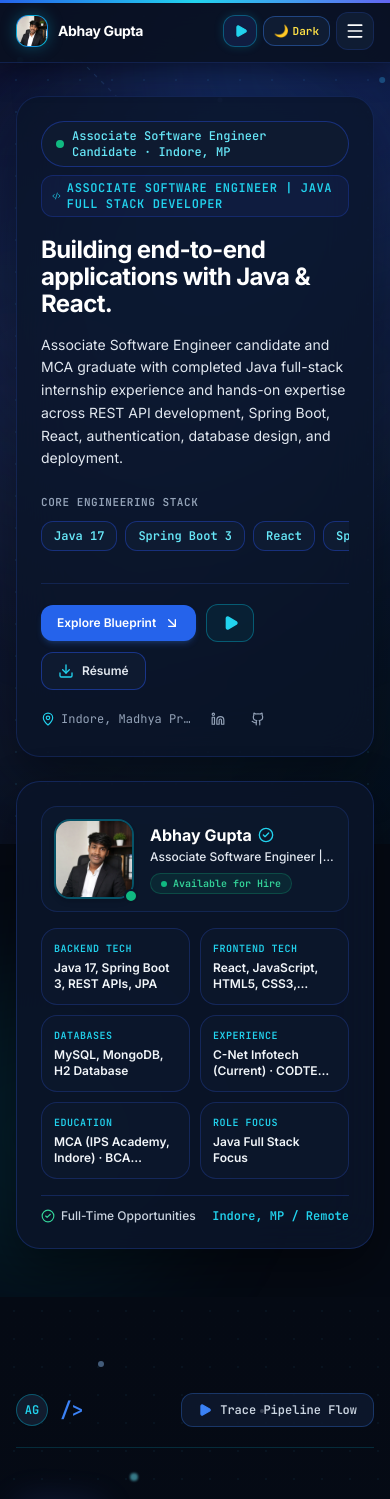
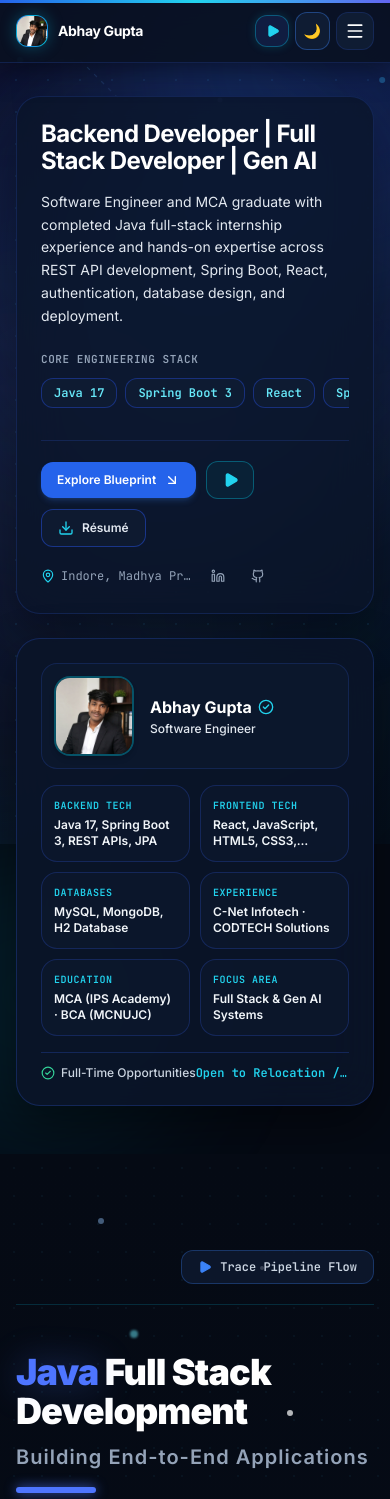
Before and after one commit to AbhayGupta002/Portfolio, a React (Vite) app: page / in a window 390 px wide. Shown: the top 1499 px of the page. Built offline with nearby package versions, Linux system fonts and the light colour scheme.

Commit message:
feat: remove duplicate role/location, remove Available for Hire badges, update headline to Backend Developer | Full Stack Developer | Gen AI, remove dark/light text in header, remove blueprint HUD monogram

```diff
--- a/src/components/admin/AdminModal.tsx
+++ b/src/components/admin/AdminModal.tsx
@@ -814,7 +814,7 @@ export const AdminModal: React.FC = () => {
                   type="text"
                   value={profileForm.headline || ''}
                   onChange={(e) => setProfileForm({ ...profileForm, headline: e.target.value })}
-                  placeholder="Building end-to-end applications with Java & React."
+                  placeholder="Backend Developer | Full Stack Developer | Gen AI"
                   className={`w-full px-3.5 py-2 rounded-xl border text-sm font-medium ${
                     isDark ? 'bg-[#0E1A30] border-blue-900/50 text-white' : 'bg-slate-50 border-slate-300 text-slate-900'
                   }`}
--- a/src/components/architecture/FullStackBlueprint.tsx
+++ b/src/components/architecture/FullStackBlueprint.tsx
@@ -586,31 +586,9 @@ export const FullStackBlueprint: React.FC = () => {
         {/* ========================================================================= */}
         {/* 2. ARCHITECTURAL HUD STATUS BAR & CONTROLS                                */}
         {/* ========================================================================= */}
-        <div className={`flex flex-wrap items-center justify-between gap-4 mb-12 pb-5 border-b ${
+        <div className={`flex items-center justify-end gap-4 mb-12 pb-5 border-b ${
           isDark ? 'border-cyan-500/20' : 'border-slate-300'
         }`}>
-          {/* Monogram & Title Tag */}
-          <div className="flex items-center gap-3">
-            <div className={`flex items-center justify-center w-8 h-8 rounded-full font-bold text-xs font-mono shadow-sm ${
-              isDark
-                ? 'bg-[#111C2E] border border-cyan-500/40 text-cyan-400 shadow-[0_0_10px_rgba(6,182,212,0.3)]'
-                : 'bg-white border border-slate-300 text-blue-600 shadow-sm'
-            }`}>
-              AG
-            </div>
-            <span className={`font-mono font-bold text-xl tracking-tight ${
-              isDark ? 'text-[#3B82F6]' : 'text-blue-600'
-            }`}>
-              /&gt;
-            </span>
-            <div className={`hidden sm:flex items-center gap-2 pl-2 text-[11px] font-mono uppercase tracking-widest font-semibold ${
-              isDark ? 'text-[#94A3B8]' : 'text-slate-600'
-            }`}>
-              <span className="w-2 h-2 rounded-full bg-emerald-500 animate-pulse" />
-              <span>Full-Stack Blueprint // Systems Architecture</span>
-            </div>
-          </div>
-
           {/* Interactive Simulation Trigger Button */}
           <div className="flex items-center gap-3">
             <button
--- a/src/components/common/Navbar.tsx
+++ b/src/components/common/Navbar.tsx
@@ -130,13 +130,6 @@ export const Navbar: React.FC = () => {
             }`}>
               {profile.name}
             </span>
-            <span className="hidden sm:inline-flex items-center gap-1.5 text-[10px] font-mono text-emerald-600 dark:text-emerald-400">
-              <span className="relative flex h-1.5 w-1.5">
-                <span className="animate-ping absolute inline-flex h-full w-full rounded-full bg-emerald-400 opacity-75" />
-                <span className="relative inline-flex rounded-full h-1.5 w-1.5 bg-emerald-500" />
-              </span>
-              available for hire
-            </span>
           </div>
         </a>
 
@@ -259,7 +252,7 @@ export const Navbar: React.FC = () => {
           <button
             type="button"
             onClick={toggleTheme}
-            className={`inline-flex items-center gap-1.5 rounded-xl border px-3 py-2 text-xs font-mono font-medium transition-all hover:scale-105 active:scale-95 cursor-pointer ${
+            className={`inline-flex items-center justify-center rounded-xl border p-2 text-xs font-mono font-medium transition-all hover:scale-105 active:scale-95 cursor-pointer ${
               isDark
                 ? 'border-blue-500/40 bg-[#0F1C33] text-yellow-300 hover:bg-[#162744] hover:border-yellow-400 shadow-[0_0_12px_rgba(234,179,8,0.15)]'
                 : 'border-slate-300 bg-slate-50 text-slate-700 hover:bg-slate-100 hover:border-slate-400 shadow-2xs'
@@ -268,7 +261,6 @@ export const Navbar: React.FC = () => {
             aria-label="Toggle theme"
           >
             <span className="text-sm transition-transform duration-300 hover:rotate-12">{isDark ? '🌙' : '☀️'}</span>
-            <span className="font-semibold">{isDark ? 'Dark' : 'Light'}</span>
           </button>
 
           {/* Play Button */}
@@ -349,15 +341,14 @@ export const Navbar: React.FC = () => {
           <button
             type="button"
             onClick={toggleTheme}
-            className={`flex items-center gap-1 rounded-xl border px-2.5 py-1.5 text-xs font-mono font-semibold transition-all active:scale-95 cursor-pointer ${
+            className={`flex items-center justify-center rounded-xl border p-2 text-xs font-mono font-semibold transition-all active:scale-95 cursor-pointer ${
               isDark
                 ? 'border-blue-500/40 bg-[#0F1C33] text-yellow-300'
                 : 'border-slate-300 bg-slate-50 text-slate-700'
             }`}
             aria-label="Toggle theme"
           >
-            <span>{isDark ? '🌙' : '☀️'}</span>
-            <span className="text-[11px]">{isDark ? 'Dark' : 'Light'}</span>
+            <span className="text-sm">{isDark ? '🌙' : '☀️'}</span>
           </button>
 
           <button
--- a/src/components/hero/HeroSection.tsx
+++ b/src/components/hero/HeroSection.tsx
@@ -98,33 +98,6 @@ export const HeroSection: React.FC = () => {
             className="lg:col-span-7 flex flex-col justify-between rounded-3xl border border-slate-200/80 dark:border-blue-900/40 bg-white/80 dark:bg-[#0B1528]/80 backdrop-blur-xl p-6 sm:p-8 lg:p-10 shadow-sm dark:shadow-[0_20px_50px_rgba(0,0,0,0.4)] transition-all hover:border-blue-400/60 dark:hover:border-cyan-500/40"
           >
             <div>
-              {/* Top Row: Status Pill & Role Tag */}
-              <div className="flex flex-wrap items-center justify-between gap-2 mb-5">
-                <span
-                  onClick={() => isAdminMode && openAdminModal('profile')}
-                  className={`inline-flex items-center gap-2 rounded-full border border-slate-200 dark:border-blue-800/60 bg-slate-50/90 dark:bg-[#0E1A30] px-3.5 py-1.5 text-xs font-mono font-medium text-slate-700 dark:text-cyan-300 transition-all hover:scale-105 ${
-                    isAdminMode ? 'cursor-pointer hover:ring-2 hover:ring-blue-400' : ''
-                  }`}
-                >
-                  <span className="relative flex h-2 w-2">
-                    <span className="animate-ping absolute inline-flex h-full w-full rounded-full bg-emerald-400 opacity-75" />
-                    <span className="relative inline-flex rounded-full h-2 w-2 bg-emerald-500" />
-                  </span>
-                  {profile.statusMessage}
-                  {isAdminMode && <Edit3 className="w-3 h-3 text-blue-500 ml-1" />}
-                </span>
-
-                <span
-                  onClick={() => isAdminMode && openAdminModal('profile')}
-                  className={`inline-flex items-center gap-1.5 text-xs font-mono font-semibold uppercase tracking-wider text-blue-600 dark:text-cyan-400 px-2.5 py-1 rounded-xl bg-blue-50/80 dark:bg-blue-950/40 border border-blue-200/50 dark:border-blue-800/40 ${
-                    isAdminMode ? 'cursor-pointer hover:underline' : ''
-                  }`}
-                >
-                  <Code2 className="w-3.5 h-3.5" />
-                  {profile.title}
-                </span>
-              </div>
-
               {/* Primary Headline (Font Type 1: Clean Sans Bold) */}
               <h1
                 onClick={() => isAdminMode && openAdminModal('profile')}
@@ -132,7 +105,9 @@ export const HeroSection: React.FC = () => {
                   isAdminMode ? 'cursor-pointer hover:bg-blue-50/50 dark:hover:bg-blue-950/30 p-1 -ml-1 rounded-xl' : ''
                 }`}
               >
-                {profile.headline || 'Building end-to-end applications with Java & React.'}
+                {profile.headline && profile.headline !== 'Building end-to-end applications with Java & React.'
+                  ? profile.headline
+                  : 'Backend Developer | Full Stack Developer | Gen AI'}
                 {isAdminMode && <Edit3 className="inline w-4 h-4 text-blue-500 ml-2" />}
               </h1>
 
@@ -285,10 +260,6 @@ export const HeroSection: React.FC = () => {
                       </div>
                     )}
                   </div>
-                  <span className="absolute -bottom-1 -right-1 flex h-3.5 w-3.5" title="Available for Hire">
-                    <span className="animate-ping absolute inline-flex h-full w-full rounded-full bg-emerald-400 opacity-75" />
-                    <span className="relative inline-flex rounded-full h-3.5 w-3.5 bg-emerald-500 border-2 border-white dark:border-[#0B1528]" />
-                  </span>
                 </div>
 
                 <div className="min-w-0 flex-1">
@@ -302,15 +273,8 @@ export const HeroSection: React.FC = () => {
                   </div>
 
                   <p className="text-xs text-slate-700 dark:text-slate-200 font-medium truncate mt-0.5">
-                    {profile.targetRole || profile.title}
+                    {profile.targetRole || 'Software Engineer'}
                   </p>
-
-                  <div className="mt-2 flex items-center gap-2">
-                    <span className="inline-flex items-center gap-1.5 px-2.5 py-0.5 rounded-full text-[10px] font-mono bg-emerald-500/10 text-emerald-700 dark:text-emerald-400 border border-emerald-500/25 font-semibold">
-                      <span className="w-1.5 h-1.5 rounded-full bg-emerald-500" />
-                      Available for Hire
-                    </span>
-                  </div>
                 </div>
               </div>
 
@@ -322,7 +286,7 @@ export const HeroSection: React.FC = () => {
                   [attr3Label, attr3Val],
                   ['Experience', profile.internshipsSummary || dynamicInternshipsSummary],
                   ['Education', profile.educationSummary || dynamicEducationSummary],
-                  ['Role Focus', profile.snapshotFocus || `${taxItem.label.split('(')[0].trim()} Focus`],
+                  ['Focus Area', profile.snapshotFocus || 'Full Stack & Gen AI Systems'],
                 ].map(([label, value]) => (
                   <div
                     key={label}
@@ -354,7 +318,7 @@ export const HeroSection: React.FC = () => {
                 <span className="truncate">{profile.workType || 'Full-Time Opportunities'}</span>
               </span>
               <span className="font-mono text-blue-700 dark:text-cyan-400 font-semibold truncate">
-                {profile.locationPreference || profile.location || 'Indore, MP / Remote'}
+                {profile.locationPreference || 'Open to Relocation / Remote'}
               </span>
             </div>
           </motion.div>
@@ -413,11 +377,8 @@ export const HeroSection: React.FC = () => {
 
             {/* Bottom info strip */}
             <div className="mt-4 flex items-center justify-between text-xs text-slate-400 pt-3 border-t border-blue-900/40">
-              <span className="font-mono text-cyan-400">{profile.locationPreference || profile.location || 'Indore, MP / Remote'}</span>
-              <span className="text-emerald-400 font-medium flex items-center gap-1">
-                <span className="w-2 h-2 rounded-full bg-emerald-400 animate-pulse"></span>
-                Available for Hire
-              </span>
+              <span className="font-mono text-cyan-400">{profile.name}</span>
+              <span className="text-slate-300 font-mono text-xs">{profile.location}</span>
             </div>
           </div>
         </div>
--- a/src/components/resume/ResumeHeistModal.tsx
+++ b/src/components/resume/ResumeHeistModal.tsx
@@ -225,8 +225,8 @@ export const ResumeHeistModal: React.FC = () => {
                     </div>
 
                     <div className="flex items-center gap-2">
-                      <span className="inline-flex items-center gap-1.5 px-3 py-1 rounded-full text-xs font-semibold bg-emerald-500/15 text-emerald-600 dark:text-emerald-400 border border-emerald-500/30">
-                        <CheckCircle2 className="w-3.5 h-3.5" /> Ready for Hire
+                      <span className="inline-flex items-center gap-1.5 px-3 py-1 rounded-full text-xs font-semibold bg-blue-500/10 text-blue-600 dark:text-cyan-400 border border-blue-500/20">
+                        <CheckCircle2 className="w-3.5 h-3.5" /> Software Engineer
                       </span>
                     </div>
                   </div>
--- a/src/context/PortfolioDataContext.tsx
+++ b/src/context/PortfolioDataContext.tsx
@@ -233,6 +233,24 @@ export const PortfolioDataProvider: React.FC<{ children: React.ReactNode }> = ({
     return currentUser ? `abhay_portfolio_data_user_${currentUser.id}` : PUBLIC_STORAGE_KEY;
   };
 
+  const cleanProfile = (rawProfile: any): UserProfile => {
+    const merged = { ...PROFILE_DATA, ...(rawProfile || {}) };
+    if (!merged.headline || merged.headline === 'Building end-to-end applications with Java & React.') {
+      merged.headline = 'Backend Developer | Full Stack Developer | Gen AI';
+    }
+    if (merged.statusMessage === 'Associate Software Engineer Candidate · Indore, MP') {
+      merged.statusMessage = '';
+    }
+    if (merged.locationPreference === 'Indore, MP / Remote') {
+      merged.locationPreference = 'Open to Relocation / Remote';
+    }
+    return {
+      ...merged,
+      avatarUrl: typeof rawProfile?.avatarUrl === 'string' ? rawProfile.avatarUrl : PROFILE_DATA.avatarUrl,
+      photoFilter: rawProfile?.photoFilter || PROFILE_DATA.photoFilter || 'smooth',
+    };
+  };
+
   const defaultInitialState: PortfolioDataState = {
     profile: PROFILE_DATA,
     experiences: EXPERIENCE_DATA,
@@ -257,12 +275,7 @@ export const PortfolioDataProvider: React.FC<{ children: React.ReactNode }> = ({
       if (saved) {
         const parsed = JSON.parse(saved);
         return {
-          profile: {
-            ...PROFILE_DATA,
-            ...(parsed.profile || {}),
-            avatarUrl: typeof parsed.profile?.avatarUrl === 'string' ? parsed.profile.avatarUrl : PROFILE_DATA.avatarUrl,
-            photoFilter: parsed.profile?.photoFilter || PROFILE_DATA.photoFilter || 'smooth',
-          },
+          profile: cleanProfile(parsed.profile),
           experiences: parsed.experiences && parsed.experiences.length > 0 ? parsed.experiences : EXPERIENCE_DATA,
           projects: parsed.projects && parsed.projects.length > 0 ? parsed.projects : PROJECTS_DATA,
           layoutConfig: parsed.layoutConfig || defaultInitialState.layoutConfig,
@@ -285,12 +298,7 @@ export const PortfolioDataProvider: React.FC<{ children: React.ReactNode }> = ({
         if (saved) {
           const parsed = JSON.parse(saved);
           setData({
-            profile: {
-              ...PROFILE_DATA,
-              ...(parsed.profile || {}),
-              avatarUrl: typeof parsed.profile?.avatarUrl === 'string' ? parsed.profile.avatarUrl : PROFILE_DATA.avatarUrl,
-              photoFilter: parsed.profile?.photoFilter || PROFILE_DATA.photoFilter || 'smooth',
-            },
+            profile: cleanProfile(parsed.profile),
             experiences: parsed.experiences && parsed.experiences.length > 0 ? parsed.experiences : EXPERIENCE_DATA,
             projects: parsed.projects && parsed.projects.length > 0 ? parsed.projects : PROJECTS_DATA,
             layoutConfig: parsed.layoutConfig || defaultInitialState.layoutConfig,
--- a/src/services/api.ts
+++ b/src/services/api.ts
@@ -2,10 +2,10 @@ import { UserProfile, ExperienceItem, ProjectItem, EducationItem, CertificationI
 
 export const PROFILE_DATA: UserProfile = {
   name: 'Abhay Gupta',
-  title: 'Associate Software Engineer | Java Full Stack Developer',
-  headline: 'Building end-to-end applications with Java & React.',
-  bio: 'Associate Software Engineer candidate and MCA graduate with completed Java full-stack internship experience and hands-on expertise across REST API development, Spring Boot, React, authentication, database design, and deployment.',
-  summary: 'Seeking a full-time software engineering opportunity, preferably in Indore or remote.',
+  title: 'Backend Developer | Full Stack Developer | Gen AI',
+  headline: 'Backend Developer | Full Stack Developer | Gen AI',
+  bio: 'Software Engineer and MCA graduate with completed Java full-stack internship experience and hands-on expertise across REST API development, Spring Boot, React, authentication, database design, and deployment.',
+  summary: 'Seeking full-time software engineering opportunities.',
   email: 'Gupta.abhayit@gmail.com',
   phone: '+91 62665 72529',
   location: 'Indore, Madhya Pradesh',
@@ -13,22 +13,22 @@ export const PROFILE_DATA: UserProfile = {
   linkedinUrl: 'https://linkedin.com/in/abhay-gupta-46b028281',
   portfolioUrl: 'https://worldtours-app.web.app',
   availableForHire: true,
-  statusMessage: 'Associate Software Engineer Candidate · Indore, MP',
+  statusMessage: '',
   avatarUrl: '/abhay-profile-smooth.jpg',
   photoFilter: 'smooth',
   photoBrightness: 104,
   photoContrast: 102,
   primarySkills: ['Java 17', 'Spring Boot 3', 'React', 'Spring Security', 'JWT', 'MySQL', 'MongoDB', 'REST APIs'],
-  snapshotFocus: 'Java Full Stack Focus',
-  snapshotBadge: 'VERIFIED',
-  targetRole: 'Associate Software Engineer | Full Stack',
+  snapshotFocus: 'Full Stack & Gen AI Systems',
+  snapshotBadge: '',
+  targetRole: 'Software Engineer',
   backendTech: 'Java 17, Spring Boot 3, REST APIs, JPA',
   frontendTech: 'React, JavaScript, HTML5, CSS3, Tailwind',
   databases: 'MySQL, MongoDB, H2 Database',
-  internshipsSummary: 'C-Net Infotech (Current) · CODTECH Solutions',
-  educationSummary: 'MCA (IPS Academy, Indore) · BCA (MCNUJC)',
+  internshipsSummary: 'C-Net Infotech · CODTECH Solutions',
+  educationSummary: 'MCA (IPS Academy) · BCA (MCNUJC)',
   workType: 'Full-Time Opportunities',
-  locationPreference: 'Indore, MP / Remote',
+  locationPreference: 'Open to Relocation / Remote',
   education: [
     {
       degree: 'Master of Computer Applications (MCA)',
```
